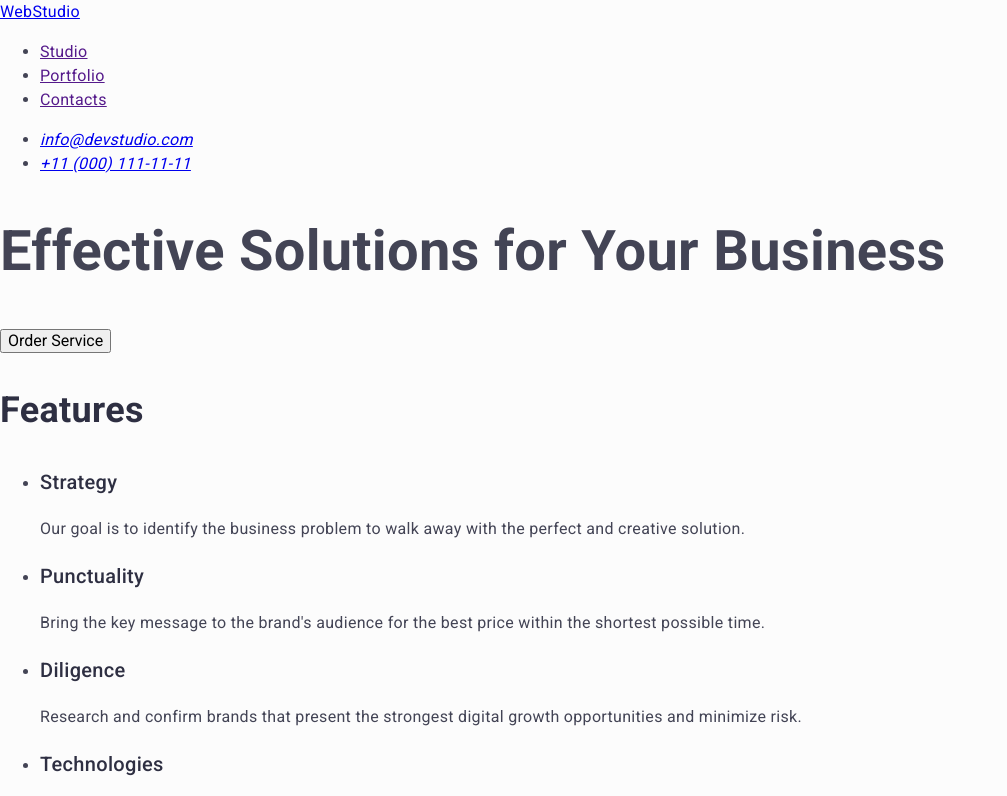
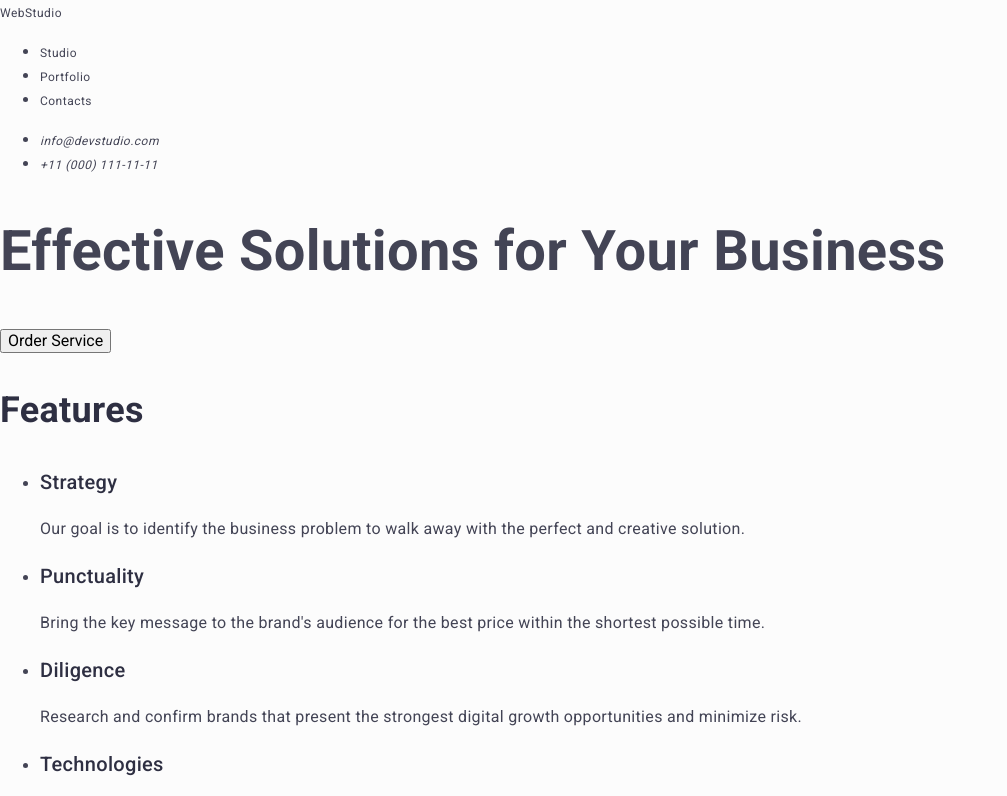
Before and after one commit to RedheadRem/goit-markup-hw-02, a plain HTML site: page index.html in a window 1280 px wide. Shown: the top 796 px of the page, without its empty margins (0-1007 px from the left). Drawn offline with nearby package versions, Linux system fonts and the light colour scheme.

Commit message:
Added links global rule

```diff
--- a/css/styles.css
+++ b/css/styles.css
@@ -35,4 +35,12 @@ h3 {
     font-size: 20px;
 }
 
+a {
+    color: inherit;
+    font-size: 12px;
+    line-height: 1.33;
+    letter-spacing: 0.04em;
+    text-decoration: none;
+}
+
 /* Style nagłówków */
```
